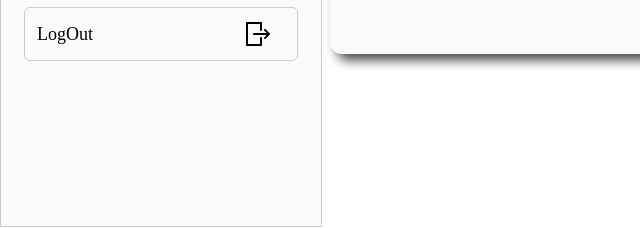
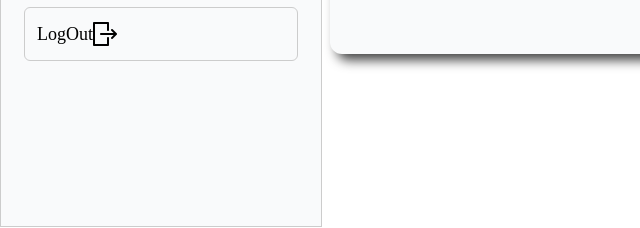
Before and after one commit to Ritu-03Thakur/Attendence-Portal, a website built with Parcel: page Student/Attendence/student_attendence.html in a window 1280 px wide. Shown: the part 575-803 px from the top of the page, 0-640 px from the left. Built offline with nearby package versions, Linux system fonts and the light colour scheme.

Commit message:
chaged logout

```diff
--- a/Student/Attendence/student_attendence.css
+++ b/Student/Attendence/student_attendence.css
@@ -83,6 +83,7 @@ header ul li img{
 }
 #logout{
     margin-top: 110px;
+    bottom: 0;
     justify-content: space-between;
 }
 
--- a/Student/Attendence/student_attendence.html
+++ b/Student/Attendence/student_attendence.html
@@ -16,6 +16,7 @@
         <h4 class="designation">B.tech 2nd Year | 3rd Sem</h4>
 
         <ul>
+            <div>
                 <li>
                     <img src="images/community-students.png" alt="">
                     Attendence</li>
@@ -28,11 +29,13 @@
                 <li>
                     <img src="images/feedback.png" alt="">
                     Feedback</li>
-
-            <li id="logout">
+            </div>
+            <div  id="logout">
+                <li>
                     <p>LogOut</p>
                     <img src="images/logout.png" alt="">
                 </li>
+            </div>
         </ul>
     </header>
     <section>
```
Lines whose indentation alone changed are shown as unchanged.
